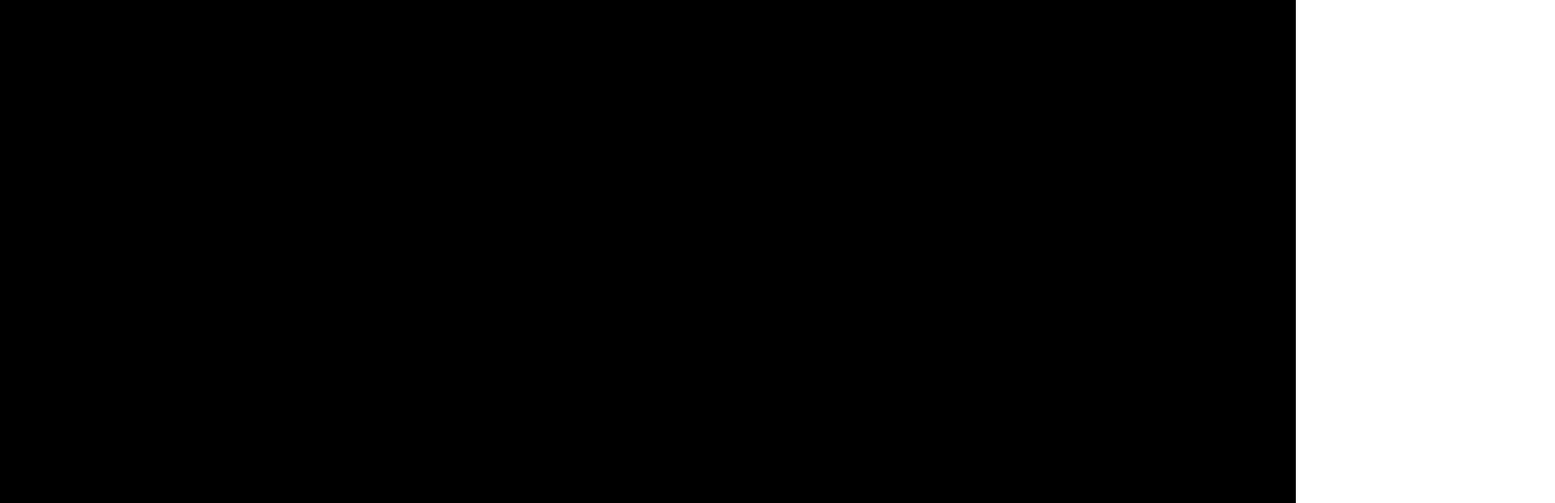
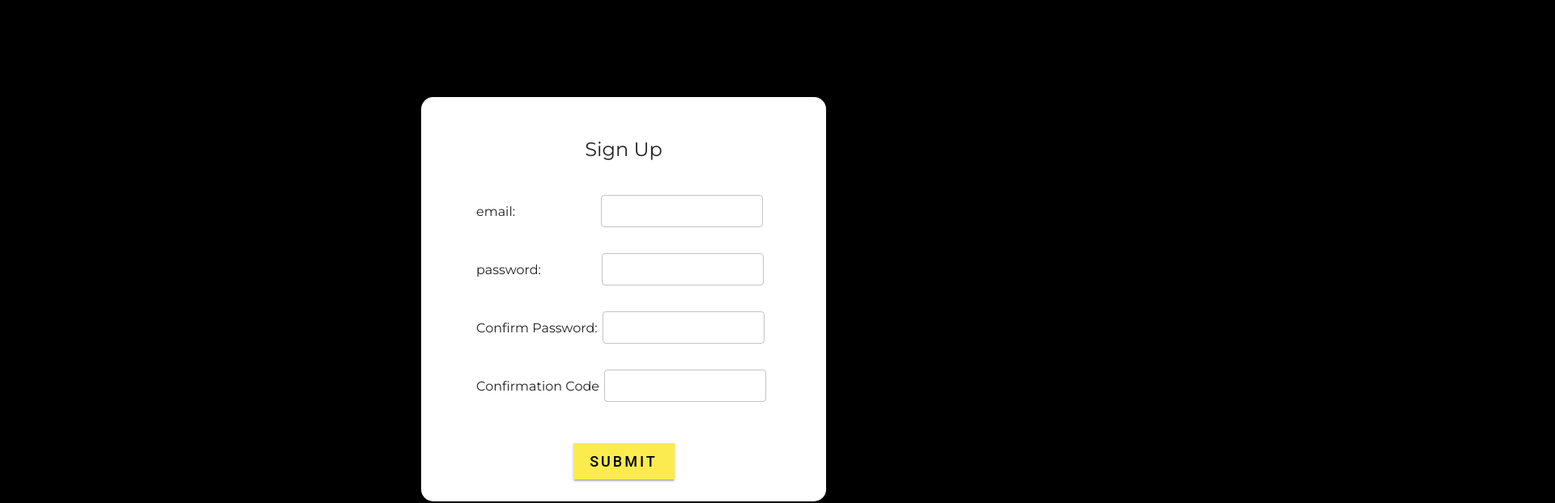
Before and after one commit to joycedaiyt/Me-In-Loo, a Next.js app in the folder front_end/: page /signUp in a window 1280 px wide. Shown: the top 622 px of the page at 81% size, 1920 px wide, since content can reach past the window. Built offline with nearby package versions, Linux system fonts and the light colour scheme.

Commit message:
doing sign up page

```diff
--- a/front_end/components/SignUpWindow.module.css
+++ b/front_end/components/SignUpWindow.module.css
@@ -0,0 +1,20 @@
+.root {
+    width: 100%;
+    height: 100%;
+    display: flex;
+    align-content: center;
+    justify-content: center;
+    margin-top: 300px;
+  }
+
+.paper {
+    display: flex;
+    flex-direction: 'row';
+    background-color: white;
+    width: 90%;
+    max-width: 1500px;
+    height: 80%;
+    max-height: 800px;
+    justify-content: center;
+    align-items: center;
+}
--- a/front_end/components/SignUpWindow.tsx
+++ b/front_end/components/SignUpWindow.tsx
@@ -1,4 +1,159 @@
-import { Paper } from "@mui/material";
+import { Paper, Button, TextField } from "@mui/material";
+import styles from "./SignUpWindow.module.css";
+require("typeface-eb-garamond");
+import "@fontsource/montserrat";
+const axios = require("axios");
 export const SignUpWindow = () => {
-  return <div></div>;
+  const options = {
+    method: "POST",
+    url: "https://rapidprod-sendgrid-v1.p.rapidapi.com/mail/send",
+    headers: {
+      "content-type": "application/json",
+      "X-RapidAPI-Key": "3d84226ea2msh0978a5fdc81eb68p1171abjsn4176d0d15749",
+      "X-RapidAPI-Host": "rapidprod-sendgrid-v1.p.rapidapi.com",
+    },
+    data: '{"personalizations":[{"to":[{"email":"yiransun068@gmail.com"}],"subject":"Confirmation Email for MeInLoo"}],"from":{"email":"from_address@example.com"},"content":[{"type":"text/plain","value":"here is the confirmation 222222"}]}',
+  };
+  return (
+    <div className="root" style={{ paddingTop: "6%", marginLeft: "26%" }}>
+      <Paper
+        className="paper"
+        elevation={3}
+        style={{
+          display: "flex",
+          flexDirection: "column",
+          backgroundColor: "white",
+          justifyContent: "left",
+          fontFamily: "montserrat",
+          borderRadius: 15,
+          minHeight: 500,
+          maxWidth: 500,
+          zIndex: 10000,
+          overflow: "scroll",
+        }}
+      >
+        <div
+          style={{
+            justifyContent: "center",
+            alignItems: "center",
+            display: "flex",
+            flexDirection: "column",
+          }}
+        >
+          {" "}
+          <div style={{ fontSize: 24, marginBottom: 16, marginTop: 50 }}>
+            Sign Up
+          </div>
+          <div style={{ alignItems: "left" }}>
+            <div
+              style={{
+                display: "flex",
+                alignItems: "center",
+                marginBottom: 20,
+                marginTop: 20,
+              }}
+            >
+              <span style={{ paddingRight: 99.91 }}>email: </span>
+              <TextField
+                variant="outlined"
+                defaultValue=""
+                onChange={(el) => {}}
+                style={{
+                  margin: 6,
+                  maxWidth: "200px",
+                  //   borderColor: "black",
+                }}
+                size="small"
+              />
+            </div>
+            <div
+              style={{
+                display: "flex",
+                alignItems: "center",
+                marginBottom: 20,
+                marginTop: 20,
+              }}
+            >
+              <span style={{ paddingRight: 69 }}>password:</span>
+              <TextField
+                variant="outlined"
+                defaultValue=""
+                type="password"
+                onChange={(el) => {}}
+                style={{
+                  margin: 6,
+                  maxWidth: "200px",
+                  //   borderColor: "black",
+                }}
+                size="small"
+              />
+            </div>
+            <div
+              style={{
+                display: "flex",
+                alignItems: "center",
+                marginBottom: 20,
+                marginTop: 20,
+              }}
+            >
+              <span>Confirm Password:</span>
+              <TextField
+                variant="outlined"
+                defaultValue=""
+                type="password"
+                onChange={(el) => {}}
+                style={{
+                  margin: 6,
+                  maxWidth: "200px",
+                  //   borderColor: "black",
+                }}
+                size="small"
+              />
+            </div>
+            <div
+              style={{
+                display: "flex",
+                alignItems: "center",
+                marginBottom: 20,
+                marginTop: 20,
+              }}
+            >
+              {" "}
+              <span>Confirmation Code</span>
+              <TextField
+                variant="outlined"
+                defaultValue=""
+                type="password"
+                onChange={(el) => {}}
+                style={{
+                  margin: 6,
+                  maxWidth: "200px",
+                  //   borderColor: "black",
+                }}
+                size="small"
+              />
+            </div>
+          </div>
+          <Button
+            variant="contained"
+            style={{
+              fontSize: 18,
+              color: "black",
+              fontWeight: "500",
+              borderRadius: 0,
+              borderWidth: 5,
+              backgroundColor: "#fbeb4f",
+              letterSpacing: 3,
+              width: 125,
+              height: 45,
+              marginTop: 25,
+              marginBottom: 25,
+            }}
+          >
+            Submit
+          </Button>
+        </div>
+      </Paper>
+    </div>
+  );
 };
--- a/front_end/package.json
+++ b/front_end/package.json
@@ -13,6 +13,7 @@
     "@emotion/styled": "^11.10.4",
     "@fontsource/montserrat": "^4.5.13",
     "@mui/material": "^5.10.8",
+    "axios": "^1.1.3",
     "next": "12.3.1",
     "react": "18.2.0",
     "react-dom": "18.2.0",
--- a/front_end/pages/signUp/index.tsx
+++ b/front_end/pages/signUp/index.tsx
@@ -1,14 +1,14 @@
+import { SignUpWindow } from "../../components/SignUpWindow";
 export const SignUpPage = () => {
   return (
     <div
       style={{
         minHeight: "100vh",
         backgroundColor: "black",
-        minWidth: "200vh",
+        minWidth: "250vh",
       }}
     >
-      {" "}
-      here
+      <SignUpWindow></SignUpWindow>
     </div>
   );
 };
```
Also changed, not shown: 1 other file (tests, documents, lock files or other folders).
